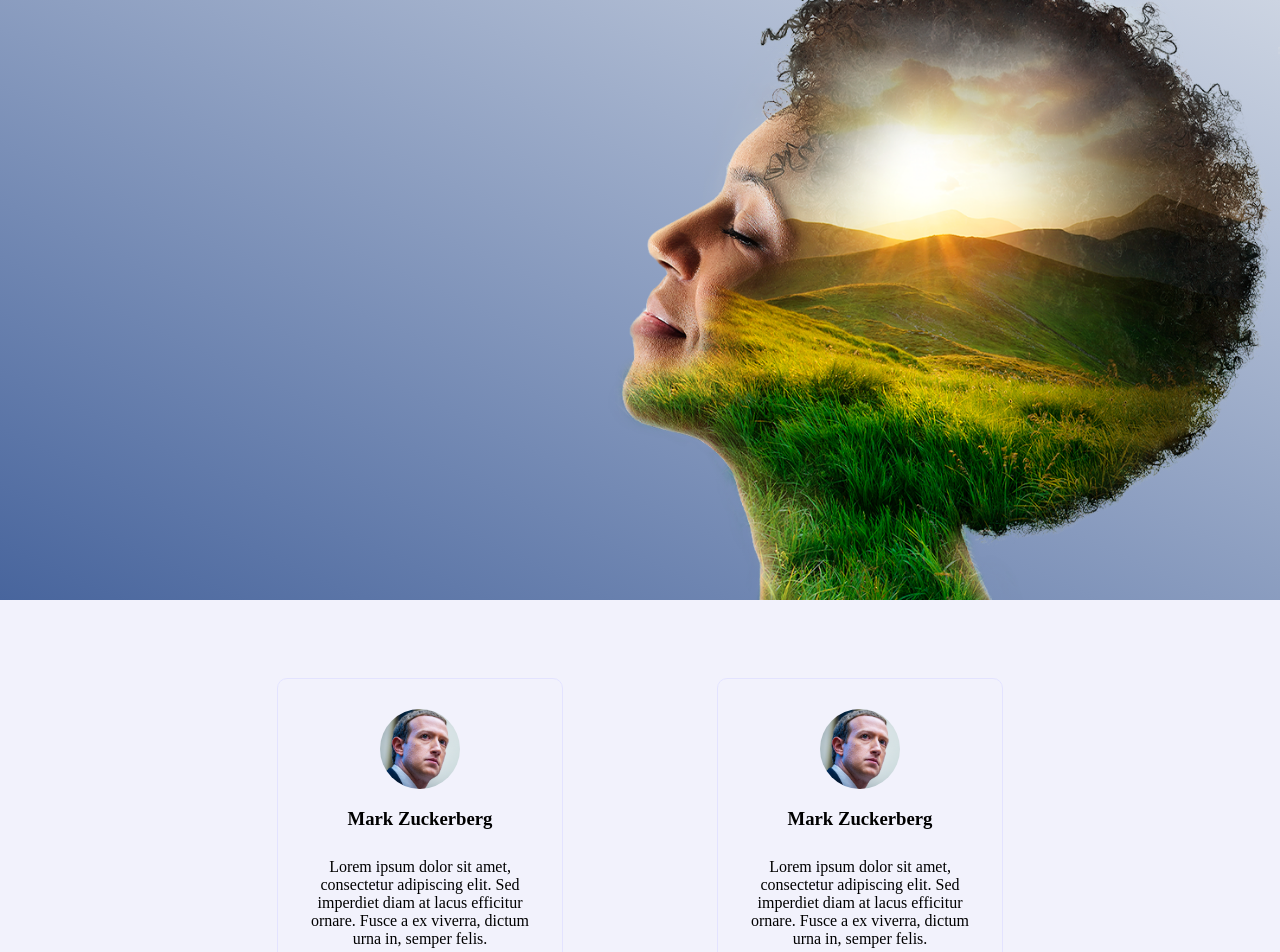
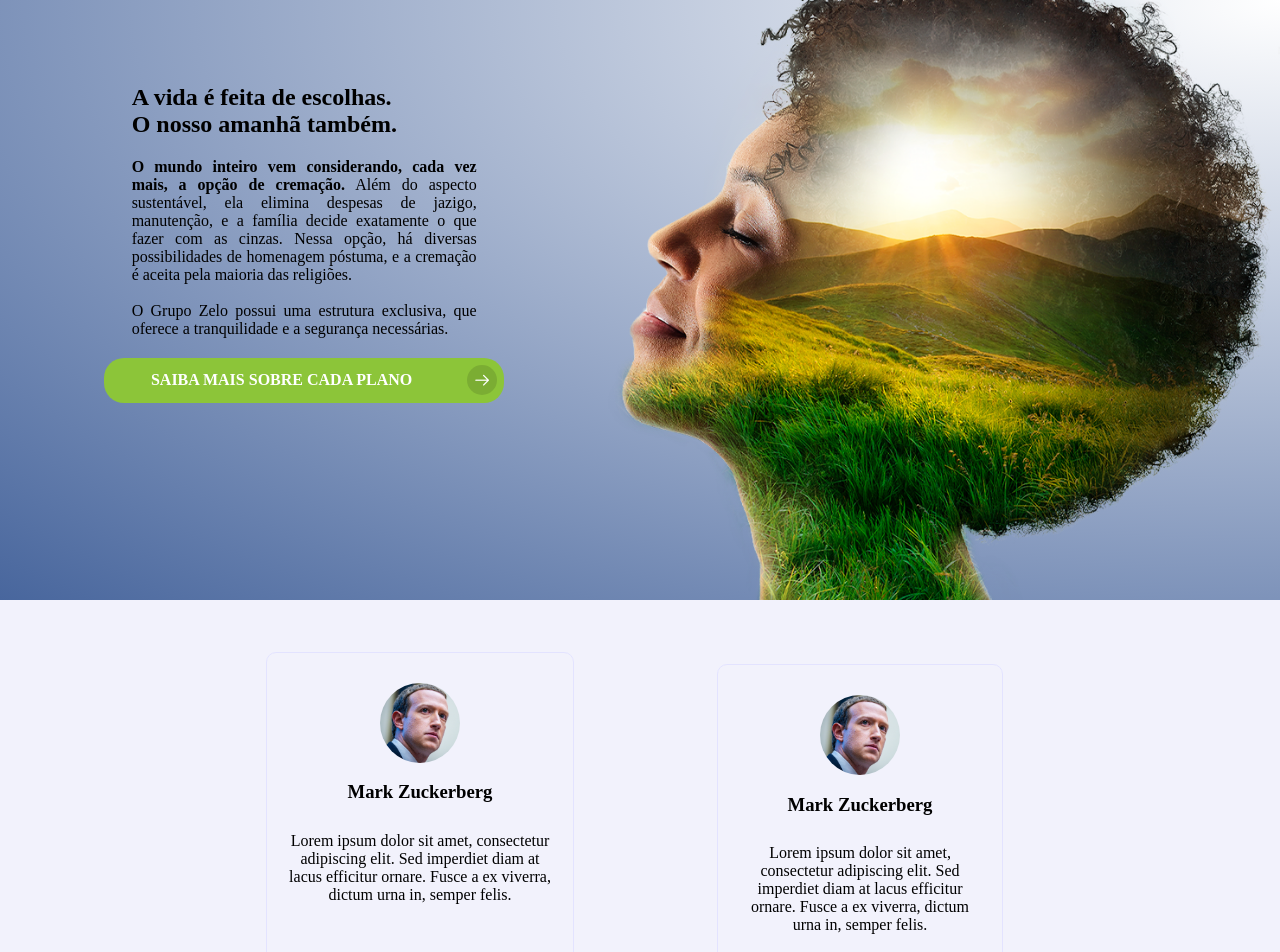
Before and after one commit to pedronazarito98/ProjetoDigital, a React (Create React App) app: page / in a window 1280 px wide. Shown: the top 952 px of the page. Built offline with nearby package versions, Linux system fonts and the light colour scheme.

Commit message:
05/08 - 09:45 (Matheus Alves)

```diff
--- a/package.json
+++ b/package.json
@@ -9,6 +9,7 @@
     "react": "^17.0.2",
     "react-dom": "^17.0.2",
     "react-multi-carousel": "^2.6.3",
+    "react-responsive": "^9.0.0-beta.3",
     "react-scripts": "4.0.3",
     "styled-components": "^5.3.0",
     "web-vitals": "^1.1.2"
--- a/src/Components/LandingPage/Button/style.js
+++ b/src/Components/LandingPage/Button/style.js
@@ -4,14 +4,15 @@ export const Container = styled.div`
     display: flex;
     align-items: center;
     justify-content: space-around;
+
+    background-color: #8cc539;
+    color: white;
+
     width: 400px;
     height: 45px;
-    background-color: #8cc539;
-    margin-bottom: 100px;
     border-radius: 20px;
-    color: white;
+
     transition: 0.25s;
-    margin-top: 50px;
     margin-left: 20px;
     margin-right: 20px;
 
--- a/src/Components/LandingPage/Carousel/index.js
+++ b/src/Components/LandingPage/Carousel/index.js
@@ -7,37 +7,15 @@ import { employees } from "../../../Services/api";
 import { responsive } from "../../../Mocks/LandingPage/mock";
 
 export default function EmployeesSection() {
-    const [currentCard, setCurrentCard] = useState(1);
-
-    function CustomRightArrow({ onClick, ...rest }) {
-        return (
-            <button
-                onClick={() => onClick()}
-                aria-label="Go to next slide"
-                className="react-multiple-carousel__arrow react-multiple-carousel__arrow--right"
-            />
-        );
-    }
-
-    function CustomLeftArrow({ onClick }) {
-
-        return (
-            <button
-                onClick={() => onClick()}
-                aria-label="Go to previous slide"
-                className="react-multiple-carousel__arrow react-multiple-carousel__arrow--left"
-            >
-            </button>
-        );
-    }
+    const [currentCard, setCurrentCard] = useState(0);
 
     function generateCards() {
         let componentArray = [];
 
         employees.forEach((employee, index) => {
             componentArray.push(
-                <div style={{ display: "flex", alignItems: "flex-end", justifyContent: "center", width: "100%", height: "400px" }}>
-                    <Card increase={index === currentCard ? true : false}>
+                <div style={{ display: "flex", alignItems: "center", justifyContent: "center", width: "100%", height: "400px"}}>
+                    <Card increase={index - 1 === currentCard ? true : false}>
                         <Image src={mark} alt="Texto Alternativo" />
                         <h3>{employee.name}</h3>
                         <div style={{ textAlign: "center", padding: 10 }}>
@@ -54,16 +32,14 @@ export default function EmployeesSection() {
     return (
         <Carousel
             beforeChange={(nextSlide, { currentSlide, onMove }) => {
-                setCurrentCard(currentSlide - employees.length - 1);
-                console.log(currentSlide - employees.length);
+                setCurrentCard(nextSlide - employees.length);
+                console.log(nextSlide - employees.length);
             }}
             infinite
             arrows
             responsive={responsive}
             autoPlay
             swipeable
-            customRightArrow={<CustomRightArrow />}
-            customLeftArrow={<CustomLeftArrow />}
             removeArrowOnDeviceType={["tablet", "mobile"]}
         >
             {generateCards()}
--- a/src/Mocks/LandingPage/mock.js
+++ b/src/Mocks/LandingPage/mock.js
@@ -17,3 +17,10 @@ export const responsive = {
         items: 1
     }
 };
+
+export const cremationTitle01 = "A vida é feita de escolhas.";
+export const cremationTitle02 = "O nosso amanhã também.";
+
+export const cremationBoldText = "O mundo inteiro vem considerando, cada vez mais, a opção de cremação.";
+export const cremationText01 = " Além do aspecto sustentável, ela elimina despesas de jazigo, manutenção, e a família decide exatamente o que fazer com as cinzas. Nessa opção, há diversas possibilidades de homenagem póstuma, e a cremação é aceita pela maioria das religiões.";
+export const cremationText02 = "O Grupo Zelo possui uma estrutura exclusiva, que oferece a tranquilidade e a segurança necessárias.";
--- a/src/Pages/LandingPage/index.js
+++ b/src/Pages/LandingPage/index.js
@@ -1,10 +1,29 @@
-import { CremationContainer, CarouselContainer, CardContainer } from "./style";
+//Imagens ***************************************************************************
 import Woman from "../../Assets/LandingPage/woman.png";
+//Feature ***************************************************************************
+import { useMediaQuery } from 'react-responsive'
+//Componentes ***********************************************************************
 import Carousel from "../../Components/LandingPage/Carousel";
 import Button from "../../Components/LandingPage/Button";
 import Cards from "../../Components/LandingPage/Cards";
+//Tags Estilizadas ******************************************************************
+import {
+    CremationContainer, CremationTextContainer, CremationTextCard, CremationImage,
+    CarouselContainer,
+    CardContainer
+} from "./style";
+//Mocks *****************************************************************************
+import {
+    cremationTitle01,
+    cremationTitle02,
+    cremationBoldText,
+    cremationText01,
+    cremationText02
+} from "../../Mocks/LandingPage/mock.js";
+//***********************************************************************************
 
 export default function LandingPage() {
+    const isTabletOrMobile = useMediaQuery({ query: '(min-width: 1150px)' })
 
     return (
         <>
@@ -12,8 +31,22 @@ export default function LandingPage() {
             *********************** CREMATION ***************************
             ************************************************************/}
             <CremationContainer>
-                <div style={{width: "50%"}}></div>
-                <img src={Woman} style={{width: 700, height: "100%"}}/>
+
+                {isTabletOrMobile ?
+                    <CremationTextContainer>
+                        <CremationTextCard>
+                            <h2>{cremationTitle01}<br />{cremationTitle02}</h2>
+                            <div><b>{cremationBoldText}</b>{cremationText01}<br /><br /> {cremationText02}</div>
+                        </CremationTextCard>
+
+                        <div style={{ display: "flex", alignItems: "center", justifyContent: "center" }}>
+                            <Button text="SAIBA MAIS SOBRE CADA PLANO" />
+                        </div>
+                    </CremationTextContainer>
+                    : <div />
+                }
+
+                <CremationImage src={Woman} />
             </CremationContainer>
 
             {/***********************************************************
@@ -22,7 +55,7 @@ export default function LandingPage() {
             <CarouselContainer>
                 <Carousel />
 
-                <div style={{ display: "flex", alignItems: "center", justifyContent: "center", width: "100%", marginTop: 50 }}>
+                <div style={{ display: "flex", alignItems: "center", justifyContent: "center", width: "100%", marginTop: 50, marginBottom: 50 }}>
                     <Button text="SAIBA MAIS SOBRE CADA PLANO" />
                 </div>
             </CarouselContainer>
@@ -30,7 +63,7 @@ export default function LandingPage() {
             {/***********************************************************
             ************************* CARDS ****************************
             ************************************************************/}
-            <div style={{ display: "flex", flexDirection: "column", alignItems: "center", justifyContent: "center", marginTop: 20, padding: 10 }}>
+            <div style={{ display: "flex", flexDirection: "column", alignItems: "center", justifyContent: "center", marginTop: 20, padding: 10, marginBottom: 50 }}>
                 <div style={{ textAlign: "center" }}>
                     <h1>Se você não tem um plano funerário,<br />quais são as suas opções?</h1>
                     <div style={{ fontSize: 20 }}>
--- a/src/Pages/LandingPage/style.js
+++ b/src/Pages/LandingPage/style.js
@@ -8,15 +8,52 @@ export const CremationContainer = styled.div`
   background: #48659D;
   height: 600px;
 
-  background: #48659D;
-  background: -webkit-linear-gradient(bottom left, #48659D, #CCD4E2);
-  background: -moz-linear-gradient(bottom left, #48659D, #CCD4E2);
-  background: linear-gradient(to top right, #48659D, #CCD4E2);
+  background: #FFFFFF;
+  background: -webkit-radial-gradient(top right, #FFFFFF, #48669D);
+  background: -moz-radial-gradient(top right, #FFFFFF, #48669D);
+  background: radial-gradient(to bottom left, #FFFFFF, #48669D);
 
-  @media(max-width: 1024px) {
-    padding-left: 0px;
-    padding-right: 0px;
+  @media(max-width: 1150px) {
+    flex-direction: column;
+    height: 400px;
   }
+
+  @media(max-width: 565px) {
+    flex-direction: column;
+    height: 300px;
+  }
+`;
+
+export const CremationTextContainer = styled.div`
+  display: flex;
+  flex-direction: column;
+  align-items: center;
+  justify-content: flex-start;
+
+  text-align: justify;
+
+  padding-top: 10%;
+
+  height: 100%;
+  width: 50%;
+`;
+
+export const CremationTextCard = styled.div`
+    margin-bottom: 20px;
+    width: 345px;
+`;
+
+export const CremationImage = styled.img`
+    width: 700px;
+    height: 100%;
+
+    @media(max-width: 1150px) {
+      width: 500px;
+    }
+
+    @media(max-width: 565px) {
+      width: 320px;
+    }
 `;
 
 export const CarouselContainer = styled.div`
@@ -42,7 +79,7 @@ export const CardContainer = styled.div`
   background-color: white;
   width: 100%;
   margin-top: 100px;
-  margin-bottom: 30px;
+  margin-bottom: 50px;
 
   @media(max-width: 985px) {
     flex-direction: column;
--- a/src/Services/api.js
+++ b/src/Services/api.js
@@ -3,6 +3,14 @@ import lock from "../Assets/LandingPage/lock.png";
 import map from "../Assets/LandingPage/map.png";
 
 export const employees = [
+    {
+        "name": "Mark Zuckerberg" ,
+        "description" : "Lorem ipsum dolor sit amet, consectetur adipiscing elit. Sed imperdiet diam at lacus efficitur ornare. Fusce a ex viverra, dictum urna in, semper felis."
+    },
+    {
+        "name": "Mark Zuckerberg" ,
+        "description" : "Lorem ipsum dolor sit amet, consectetur adipiscing elit. Sed imperdiet diam at lacus efficitur ornare. Fusce a ex viverra, dictum urna in, semper felis."
+    },
     {
         "name": "Mark Zuckerberg" ,
         "description" : "Lorem ipsum dolor sit amet, consectetur adipiscing elit. Sed imperdiet diam at lacus efficitur ornare. Fusce a ex viverra, dictum urna in, semper felis."
```
Also changed, not shown: 1 other file (tests, documents, lock files or other folders).
